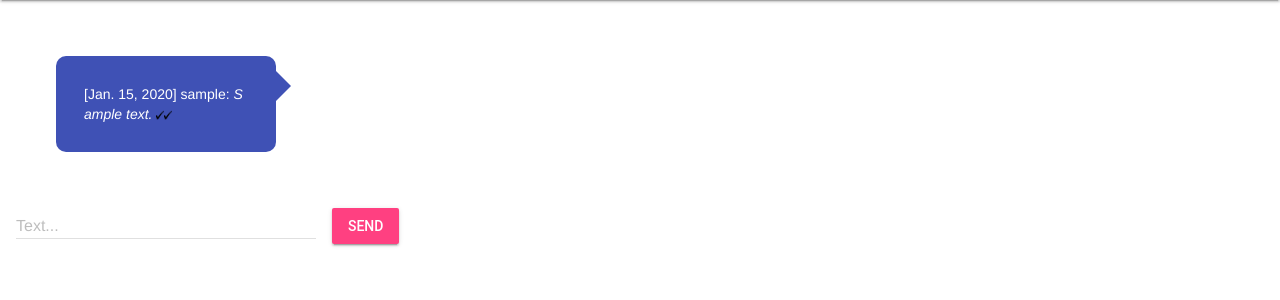
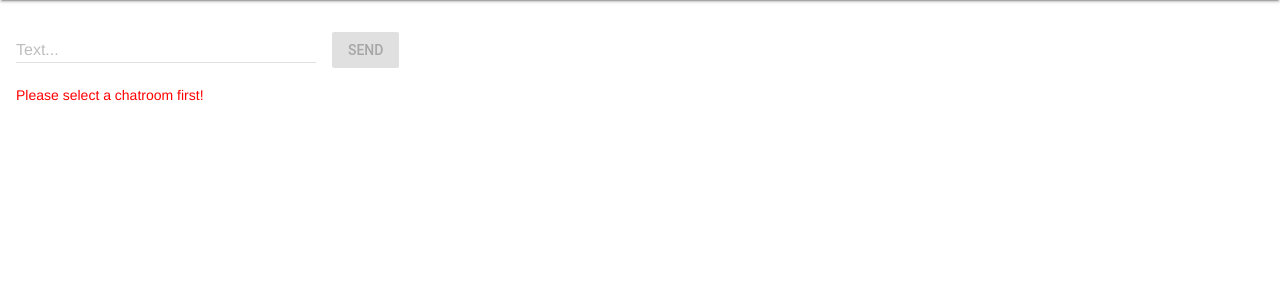
Before and after one commit to MichaelSoquat/Django-ChatApp, a Django app: page /chat/ in a window 1280 px wide. Shown: the part 64-364 px from the top of the page. Run offline with Django 4.2, Linux system fonts and the light colour scheme; a user stored in the database is signed in; tables that the repository leaves empty hold one stand-in row (values such as "Sample post").

Commit message:
showing messages in relation to selected chatroom

```diff
--- a/first_django_app/chat/templates/chat/index.html
+++ b/first_django_app/chat/templates/chat/index.html
@@ -4,7 +4,8 @@
 
     <div class="message-container">
         <div style="padding:8px;">
-            <span>[{{message.created_at}}]</span> {{ message.author.username }}: <i style="word-break: break-all;">{{ message.text }}</i>
+            <span>[{{message.created_at}}]</span> {{ message.author.username }}:
+            <p><i style="word-break: break-all;">{{ message.text }}</i></p>
             <img class="hooks" src="/static/img/check.png"><img class="hooks" src="/static/img/check.png">
         </div>
 
@@ -12,7 +13,8 @@
     {%else%}
     <div class="message-container-other-author">
         <div style="padding:8px;">
-            <span>[{{message.created_at}}]</span> {{ message.author.username }}: <i style="word-break: break-all;">{{ message.text }}</i>
+            <span>[{{message.created_at}}]</span> {{ message.author.username }}:
+            <p><i style="word-break: break-all;">{{ message.text }}</i></p>
             <img class="hooks" src="/static/img/check.png"><img class="hooks" src="/static/img/check.png">
         </div>
 
@@ -31,14 +33,19 @@
     {% if noChat %}
     <button disabled="noChat" class="mdl-button mdl-js-button mdl-button--raised mdl-js-ripple-effect mdl-button--accent margin-left">
      Send
- </button> {%else%}
+ </button> {%elif noChatSelected%}
+    <button disabled="noChatSelected" class="mdl-button mdl-js-button mdl-button--raised mdl-js-ripple-effect mdl-button--accent margin-left">
+    Send
+</button> {%else%}
     <button class="mdl-button mdl-js-button mdl-button--raised mdl-js-ripple-effect mdl-button--accent margin-left">
     Send
 </button> {%endif%}
     <div id="loading" class="mdl-spinner mdl-js-spinner is-active margin-left d-none"></div>
 </form>
 {% if noChat %}
-<p style="color: red">Please create a chatroom first!</p> {%endif%} {%else%}
+<p style="color: red">Please create a chatroom first!</p>
+{%elif noChatSelected%}
+<p style="color: red">Please select a chatroom first!</p> {%endif%} {%else%}
 
 <h1>Not logged in</h1>
 <p>You are not logged in at the moment. Please log in.</p><br> Please click <a href="/login/">here</a> {%endif%} {%endblock%}
--- a/first_django_app/chat/views.py
+++ b/first_django_app/chat/views.py
@@ -23,10 +23,22 @@ def index(request):
         newChat.save()
         serialized_obj = serializers.serialize('json', [newChat,])
         return JsonResponse(serialized_obj[1:-1], safe=False,)
+
+    if request.method == 'GET':
+        if len(Chat.objects.all()) > 0:
+            date_joined=request.user.date_joined
+            chatMessages = Message.objects.filter(time_created_at__gte=date_joined)
+            chats = Chat.objects.all()
+            return render(request, 'chat/index.html', {'chats': chats, 'noChatSelected': True})
+        else:
+            return render(request, 'chat/index.html', {'noChat': True,})
+
+def channel(request, name):
     if request.method == 'POST' and 'textmessage' in request.POST:
         print("Received data" + request.POST['textmessage'])
+        print(name)
         try:
-            myChat = Chat.objects.get(id=1)
+            myChat = Chat.objects.get(name=name)
         except:
             myChat = Chat.objects.create(id = 1, name = 1)
             myChat.save()
@@ -35,20 +47,13 @@ def index(request):
         serialized_obj = serializers.serialize('json', [new_message,])
         print(serialized_obj)
         return JsonResponse(serialized_obj[1:-1], safe=False)
-    if request.method == 'GET':
-        if len(Chat.objects.all()) > 0:
-            date_joined=request.user.date_joined
-            chatMessages = Message.objects.filter(time_created_at__gte=date_joined)
-            chats = Chat.objects.all()
-            return render(request, 'chat/index.html', {'messages': chatMessages, 'chats': chats})
-        else:
-            return render(request, 'chat/index.html', {'noChat': True,})
-
-def channel(request, name):
     chats = Chat.objects.all()
     chatMessages = Message.objects.filter(chat__name = name)
+    print(chatMessages)
+    return render(request, 'chat/index.html', {'messages': chatMessages, 'chats': chats})
 
-    return render(request, 'chat/index.html', {'messages': chatMessages, 'chats': chats})
+
+
 #login
 def login_view(request):
     redirect = request.GET.get('next')
@@ -60,6 +65,8 @@ def login_view(request):
         else:
             return render(request, 'auth/login.html', {'wrongPassword': True, 'redirect': redirect})
     return render(request,'auth/login.html', {'redirect': redirect})
+
+
 
 #register
 def register_view(request):
@@ -86,6 +93,8 @@ def register_view(request):
                   template_name = "auth/register.html",
                   context={"form":form})
 
+
+
 #logout
 def logout_view(request):
     logout(request)
--- a/first_django_app/static/js/createChannel.js
+++ b/first_django_app/static/js/createChannel.js
@@ -1,5 +1,6 @@
-//open the dialog
+//open dialog to create a new channel
 function openDialog() {
+
     let dialog = document.querySelector('dialog');
     if (!dialog.showModal) {
         dialogPolyfill.registerDialog(dialog);
@@ -11,7 +12,7 @@ function openDialog() {
 }
 
 /**
- * Create new Channel
+ * Create new Channel, clear value and close it after creating
  * @param {*} token is the csrf_middlewaretoken created in template with django syntax
  */
 function createNewChannel(token) {
--- a/first_django_app/static/js/sendMessages.js
+++ b/first_django_app/static/js/sendMessages.js
@@ -7,6 +7,12 @@ let json = '';
  */
 
 async function sendMessage(token, username) {
+    const url = window.location.href;
+
+    const last = url.split("/")
+
+    console.log(last[last.length - 2]);
+    currentChat = last[last.length - 2];
     event.preventDefault();
     let fd = new FormData();
     document.getElementById('loading').classList.remove('d-none');
@@ -15,7 +21,7 @@ async function sendMessage(token, username) {
     messagefield.value = '';
     try {
         instantMessage(username);
-        let response = await fetch('/chat/', {
+        let response = await fetch(`/chat/${currentChat}/`, {
             method: 'POST',
             body: fd
         });
@@ -40,7 +46,7 @@ async function sendMessage(token, username) {
 
 function instantMessage(username) {
     messageContainer.innerHTML += ` <div id="deleteMessage" class="message-container">
-            <div style="padding:8px;"><span class="color-grey">[${createDate()}]</span>  ${username}: <i style="word-break: break-all;" class="color-grey">${messagefield.value}</i>
+            <div style="padding:8px;"><span class="color-grey">[${createDate()}]</span>  ${username}: <p><i style="word-break: break-all;" class="color-grey">${messagefield.value}</i></p>
              ><img class="hooks" src="/static/img/check.png"></div></div>`;
 }
 
@@ -52,8 +58,10 @@ function instantMessage(username) {
 
 function serverMessage(username) {
     messageContainer.innerHTML += ` <div class="message-container">
-            <div style="padding:8px;"><span>[${createDateFromServer(json.fields.created_at)}]</span>  ${username}: <i style="word-break: break-all;">${json.fields.text}</i>
+            <div style="padding:8px;"><span>[${createDateFromServer(json.fields.created_at)}]</span>  ${username}: <p><i style="word-break: break-all;">${json.fields.text}</i></p>
              <img class="hooks" src="/static/img/check.png"><img class="hooks" src="/static/img/check.png"></div></div>`;
+
+
 }
 
 
```
